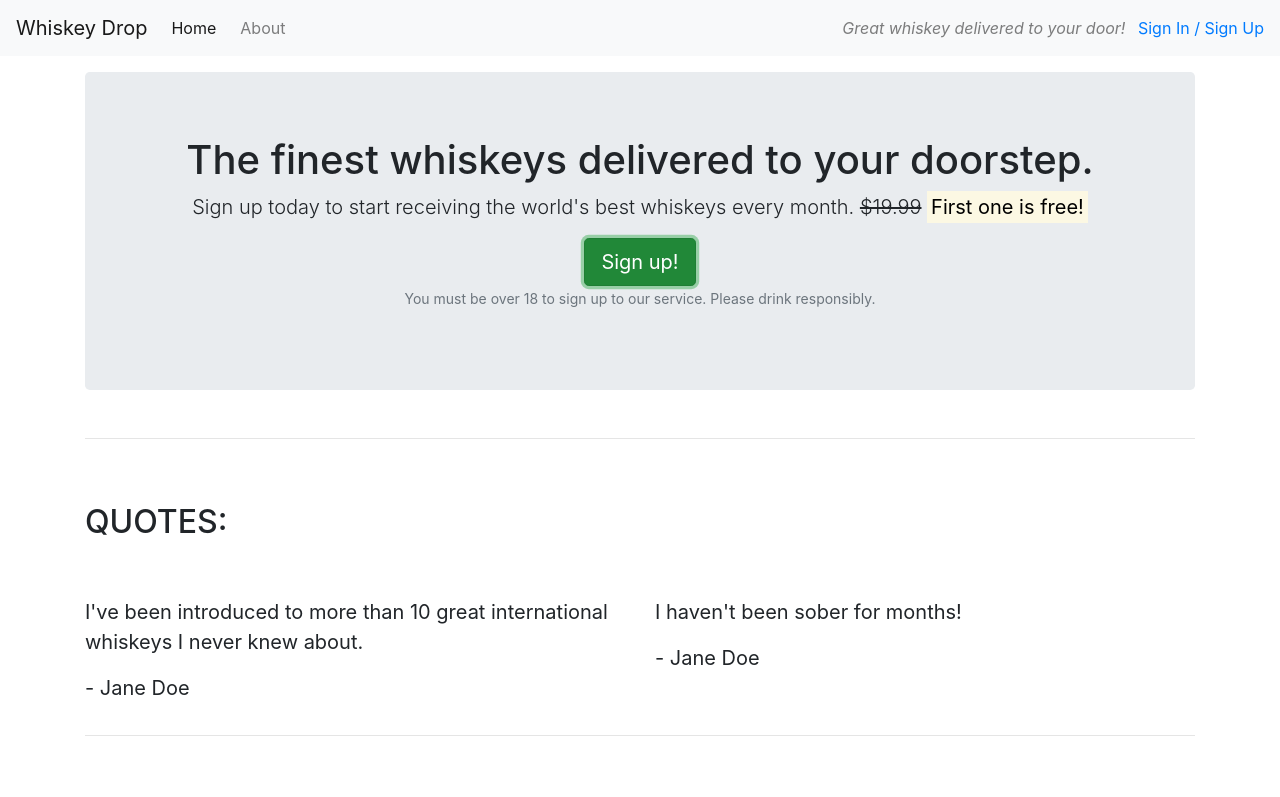
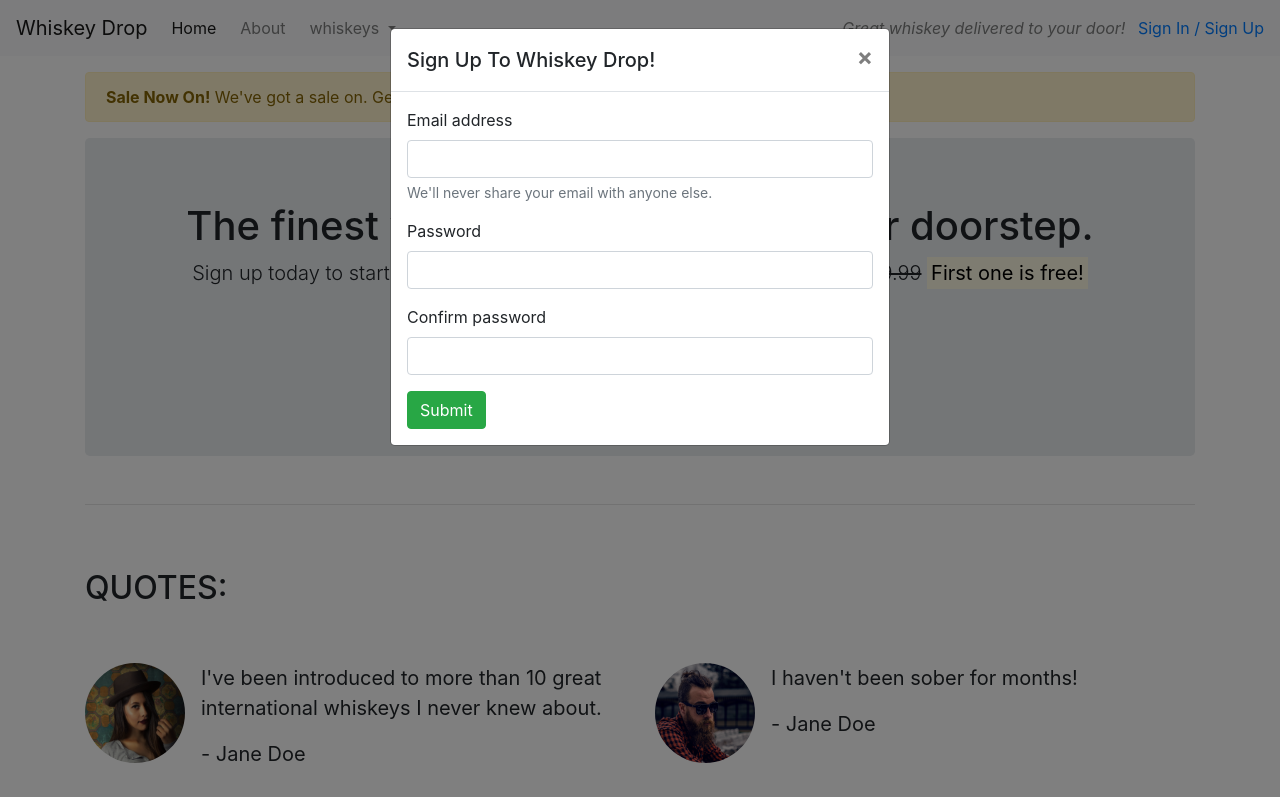
Before and after one commit to LucasBehrendt/bootstrap-test, a plain HTML site: page index.html in a window 1280 px wide. Both pictures are taken after a click on the button "Sign up!". Shown: the top 797 px of the page. Drawn offline with nearby package versions, Linux system fonts and the light colour scheme.

Commit message:
Add modal to index.html

```diff
--- a/index.html
+++ b/index.html
@@ -8,14 +8,17 @@
     <title>Whiskey Drop | Taste a new whiskey every month</title>
     <link rel="stylesheet" href="https://cdn.jsdelivr.net/npm/bootstrap@4.6.1/dist/css/bootstrap.min.css"
         integrity="sha384-zCbKRCUGaJDkqS1kPbPd7TveP5iyJE0EjAuZQTgFLD2ylzuqKfdKlfG/eSrtxUkn" crossorigin="anonymous">
-    <script src="https://cdn.jsdelivr.net/npm/bootstrap@4.6.1/dist/js/bootstrap.bundle.min.js"
-        integrity="sha384-fQybjgWLrvvRgtW6bFlB7jaZrFsaBXjsOMm/tB9LTS58ONXgqbR9W8oWht/amnpF" crossorigin="anonymous">
-    </script>
 </head>
 
 <body>
     <nav class="navbar navbar-light bg-light navbar-expand-sm">
         <a href="/" class="navbar-brand">Whiskey Drop</a>
+
+        <button class="navbar-toggler ml-auto" type="button" data-toggle="collapse" data-target="#navbarNavDropdown"
+            aria-controls="navbarNavDropdown" aria-expanded="false" aria-label="Toggle navigation">
+            <span class="navbar-toggler-icon"></span>
+        </button>
+        <div class="collapse navbar-collapse" id="navbarNavDropdown">
             <ul class="navbar-nav mr-auto">
                 <li class="active nav-item mr-2">
                     <a href="/" class="nav-link">Home</a>
@@ -23,10 +26,22 @@
                 <li class="nav-item mr-2">
                     <a href="/about" class="nav-link">About</a>
                 </li>
+                <li class="nav-item dropdown">
+                    <a href="#" class="nav-link dropdown-toggle" id="navbarDropdownMenuLink" role="button"
+                        data-toggle="dropdown" aria-haspopup="true" aria-expanded="false">whiskeys
+                    </a>
+                    <div class="dropdown-menu" aria-labelledby="navbarDropdownMenuLink">
+                        <a href="#" class="dropdown-item">Irish</a>
+                        <a href="#" class="dropdown-item">Scotch</a>
+                        <a href="#" class="dropdown-item">Japanese</a>
+                        <a href="#" class="dropdown-item">American</a>
+                    </div>
+                </li>
                 <li class="nav-item mr-2 d-block d-sm-none">
                     <a href="/login" class="nav-link">Sign In / Sign Up</a>
                 </li>
             </ul>
+        </div>
         <div class="d-none d-md-block">
             <p class="navbar-text my-auto mr-2">
                 <i>Great whiskey delivered to your door!</i>
@@ -35,6 +50,14 @@
         </div>
     </nav>
     <article class="container mt-3">
+        <div class="row d-none d-sm-block">
+            <div class="col-12">
+                <div class="alert alert-warning">
+                    <strong>Sale Now On!</strong> We've got a sale on. Get a 12 month subscription for the price of 6!
+                    <a href="#">See here for details!</a>
+                </div>
+            </div>
+        </div>
         <!-- Callout -->
         <div class="row">
             <div class="col-12">
@@ -44,7 +67,8 @@
                         <s class="d-none d-sm-inline">$19.99</s>
                         <span class="d-inline d-sm-none"><br></span>
                         <strong><mark>First one is free!</mark></strong></p>
-                    <button class="btn btn-success btn-lg">Sign up!</button>
+                    <button type="button" class="btn btn-success btn-lg" data-toggle="modal"
+                        data-target="#signUpModal">Sign up!</button>
                     <p class="text-muted"><small>You must be over 18 to sign up to our service. Please drink
                             responsibly.</small></p>
                 </section>
@@ -62,16 +86,33 @@
             </div>
             <div class="row">
                 <div class="col-12 col-md-6">
+                    <div class="media">
+                        <div class="d-none d-sm-block">
+                            <img src="images/girl-image.png" alt="girl image" class="rounded-circle mr-3" height=100px
+                                width=100px>
+                        </div>
+                        <div class="media-body">
                             <blockquote class="blockquote">
-                        <p>I've been introduced to more than 10 great international whiskeys I never knew about.</p>
+                                <p>I've been introduced to more than 10 great international whiskeys I never knew about.
+                                </p>
                                 <p>- Jane Doe</p>
                             </blockquote>
                         </div>
+                    </div>
+                </div>
                 <div class="col-12 col-md-6">
+                    <div class="media">
+                        <div class="d-none d-sm-block">
+                            <img src="images/guy-image.png" alt="girl image" class="rounded-circle mr-3" height=100px
+                                width=100px>
+                        </div>
+                        <div class="media-body">
                             <blockquote class="blockquote">
                                 <p>I haven't been sober for months!</p>
                                 <p>- Jane Doe</p>
                             </blockquote>
+                        </div>
+                    </div>
                 </div>
             </div>
         </section>
@@ -88,7 +129,8 @@
             <div class="row">
                 <div class="col-12 col-md-6 col-lg-4">
                     <div class="feature">
-                        <h3>Feature 1</h3>
+                        <h3><i class="fa-solid fa-gift d-none d-sm-inline"></i> Feature 1 <span
+                                class="badge badge-success">NEW!</span></h3>
                         <p>Lorem ipsum dolor sit amet, consectetur adipiscing elit, sed do eiusmod tempor incididunt ut
                             labore
                             et dolore magna aliqua. Ut enim ad minim veniam, quis nostrud exercitation ullamco laboris
@@ -100,7 +142,7 @@
                 </div>
                 <div class="col-12 col-md-6 col-lg-4">
                     <div class="feature">
-                        <h3>Feature 2</h3>
+                        <h3><i class="fa-solid fa-credit-card d-none d-sm-inline"></i> Feature 2</h3>
                         <p>Lorem ipsum dolor sit amet, consectetur adipiscing elit, sed do eiusmod tempor incididunt ut
                             labore
                             et dolore magna aliqua. Ut enim ad minim veniam, quis nostrud exercitation ullamco laboris
@@ -112,7 +154,7 @@
                 </div>
                 <div class="col-12 d-md-none d-lg-block col-lg-4">
                     <div class="feature">
-                        <h3>Feature 3</h3>
+                        <h3><i class="fa-solid fa-circle-xmark d-none d-sm-inline"></i> Feature 3</h3>
                         <p>Lorem ipsum dolor sit amet, consectetur adipiscing elit, sed do eiusmod tempor incididunt ut
                             labore
                             et dolore magna aliqua. Ut enim ad minim veniam, quis nostrud exercitation ullamco laboris
@@ -167,6 +209,56 @@
         </section>
         <!-- /.quotes -->
     </article>
+
+    <!-- Modal -->
+    <div class="modal fade" id="signUpModal" tabindex="-1" aria-hidden="true">
+        <div class="modal-dialog">
+            <div class="modal-content">
+                <div class="modal-header">
+                    <h5 class="modal-title" id="exampleModalLabel">Sign Up To Whiskey Drop!</h5>
+                    <button type="button" class="close" data-dismiss="modal" aria-label="Close">
+                        <span aria-hidden="true">&times;</span>
+                    </button>
+                </div>
+                <div class="modal-body">
+                    <form>
+                        <div class="form-group">
+                            <label for="exampleInputEmail1">Email address</label>
+                            <input type="email" class="form-control" id="exampleInputEmail1"
+                                aria-describedby="emailHelp">
+                            <small id="emailHelp" class="form-text text-muted">We'll never share your email with anyone
+                                else.</small>
+                        </div>
+                        <div class="form-group">
+                            <label for="password">Password</label>
+                            <input type="password" class="form-control" id="password">
+                        </div>
+                        <div class="form-group">
+                            <label for="repeatPassword">Confirm password</label>
+                            <input type="password" class="form-control" id="repeatPassword">
+                        </div>
+                        <button type="submit" class="btn btn-success">Submit</button>
+                    </form>
+                </div>
+            </div>
+        </div>
+    </div>
+
+    <!-- Font Awesome -->
+    <script src="https://kit.fontawesome.com/2e8745a8b6.js" crossorigin="anonymous"></script>
+    <!-- Bootstrap js -->
+    <script src="https://cdn.jsdelivr.net/npm/jquery@3.5.1/dist/jquery.slim.min.js"
+        integrity="sha384-DfXdz2htPH0lsSSs5nCTpuj/zy4C+OGpamoFVy38MVBnE+IbbVYUew+OrCXaRkfj" crossorigin="anonymous">
+    </script>
+    <script src="https://cdn.jsdelivr.net/npm/popper.js@1.16.1/dist/umd/popper.min.js"
+        integrity="sha384-9/reFTGAW83EW2RDu2S0VKaIzap3H66lZH81PoYlFhbGU+6BZp6G7niu735Sk7lN" crossorigin="anonymous">
+    </script>
+    <script src="https://cdn.jsdelivr.net/npm/bootstrap@4.6.1/dist/js/bootstrap.min.js"
+        integrity="sha384-VHvPCCyXqtD5DqJeNxl2dtTyhF78xXNXdkwX1CZeRusQfRKp+tA7hAShOK/B/fQ2" crossorigin="anonymous">
+    </script>
+    <script src="https://cdn.jsdelivr.net/npm/bootstrap@4.6.1/dist/js/bootstrap.bundle.min.js"
+        integrity="sha384-fQybjgWLrvvRgtW6bFlB7jaZrFsaBXjsOMm/tB9LTS58ONXgqbR9W8oWht/amnpF" crossorigin="anonymous">
+    </script>
 </body>
 
 </html>
```
Also changed, not shown: images/girl-image.png (added), images/guy-image.png (added). Lines whose indentation alone changed are shown as unchanged.
